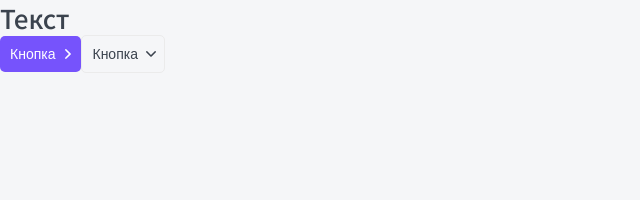
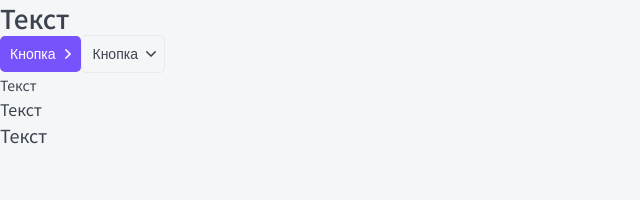
Before and after one commit to etozhenerk/topApp, a Next.js app: page / in a window 1280 px wide. Shown: the top 200 px of the page, without its empty margins (0-640 px from the left). Built offline with nearby package versions, Linux system fonts and the light colour scheme.

Commit message:
ptag component

```diff
--- a/components/Htag/Htag.props.ts
+++ b/components/Htag/Htag.props.ts
@@ -1,6 +1,6 @@
 import { HTMLAttributes, DetailedHTMLProps, ReactNode } from "react";
 
-export interface HtagProps extends DetailedHTMLProps<HTMLAttributes<HTMLParagraphElement>, HTMLParagraphElement> {
+export interface HtagProps extends DetailedHTMLProps<HTMLAttributes<HTMLHeadingElement>, HTMLHeadingElement> {
     tag: "h1" | "h2" | "h3";
     children: ReactNode;
 }
--- /dev/null
+++ b/components/Ptag/Ptag.module.css
@@ -0,0 +1,18 @@
+.p {
+	margin: 0;
+}
+
+.s {
+	font-size: 14px;
+	line-height: 24px;
+}
+
+.m {
+	font-size: 16px;
+	line-height: 24px;
+}
+
+.l {
+	font-size: 18px;
+	line-height: 29px;
+}
--- /dev/null
+++ b/components/Ptag/Ptag.prop.tsx
@@ -0,0 +1,6 @@
+import { DetailedHTMLProps, HTMLAttributes, ReactNode } from "react";
+
+export interface PtagProps extends DetailedHTMLProps<HTMLAttributes<HTMLParagraphElement>, HTMLParagraphElement> {
+    size?: "s" | "m" | "l";
+    children: ReactNode;
+}
--- /dev/null
+++ b/components/Ptag/Ptag.tsx
@@ -0,0 +1,17 @@
+import { PtagProps } from "./Ptag.prop";
+import styles from "./Ptag.module.css";
+import cn from "classnames";
+
+export const Ptag = ({ size = "m", children, className, ...props }: PtagProps): JSX.Element => {
+    return (
+        <p
+            className={cn(styles.p, className, {
+                [styles.s]: size === "s",
+                [styles.l]: size === "l",
+            })}
+            {...props}
+        >
+            {children}
+        </p>
+    );
+};
--- a/components/index.tsx
+++ b/components/index.tsx
@@ -1,2 +1,3 @@
 export * from "./Htag/Htag";
 export * from "./Button/Button";
+export * from "./Ptag/Ptag";
--- a/pages/index.tsx
+++ b/pages/index.tsx
@@ -1,5 +1,5 @@
 import React from "react";
-import { HTag } from "../components";
+import { HTag, Ptag } from "../components";
 import { Button } from "../components";
 
 export default function Home(): JSX.Element {
@@ -8,6 +8,9 @@ export default function Home(): JSX.Element {
             <HTag tag="h1">Текст</HTag>
             <Button appearance="primary" className="dsada" arrow="right">Кнопка</Button>
             <Button appearance="ghost" arrow="down">Кнопка</Button>
+            <Ptag size="s">Текст</Ptag>
+            <Ptag>Текст</Ptag>
+            <Ptag size="l">Текст</Ptag>
         </>
     );
 }
```
